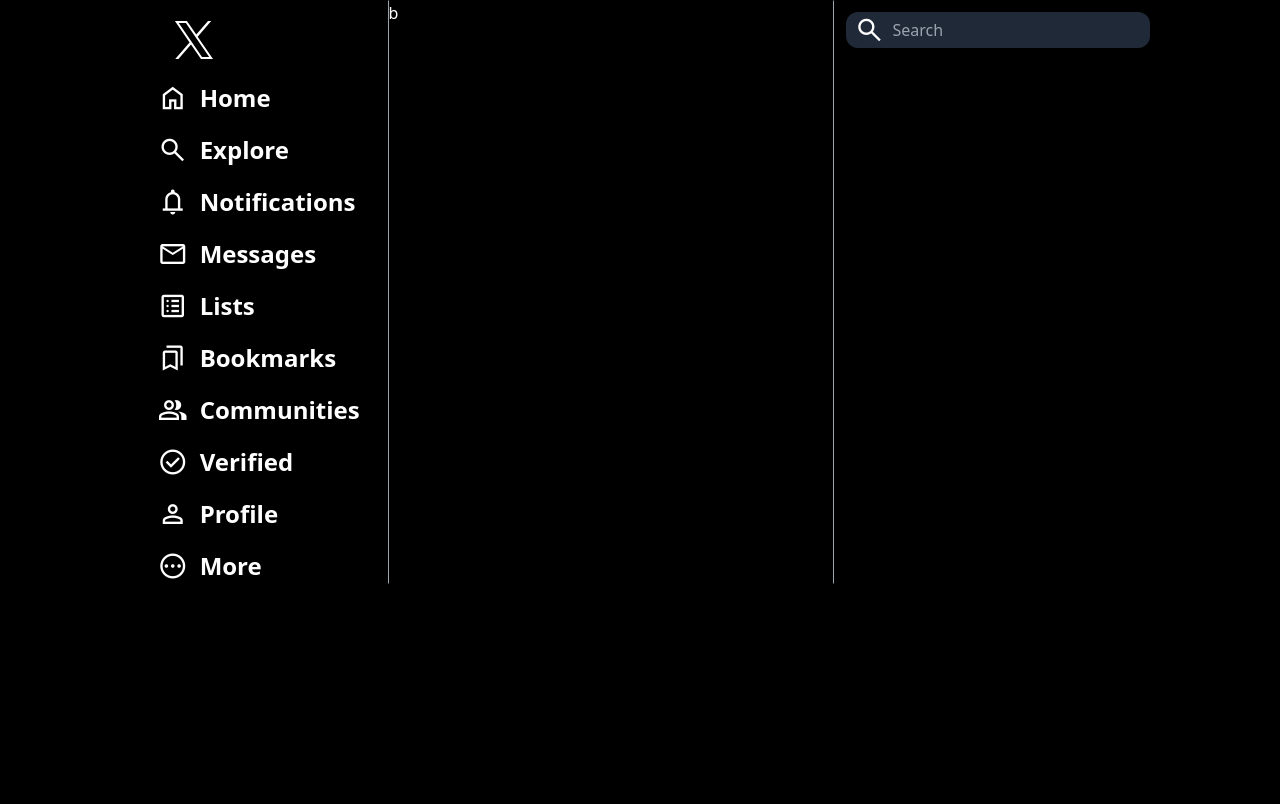
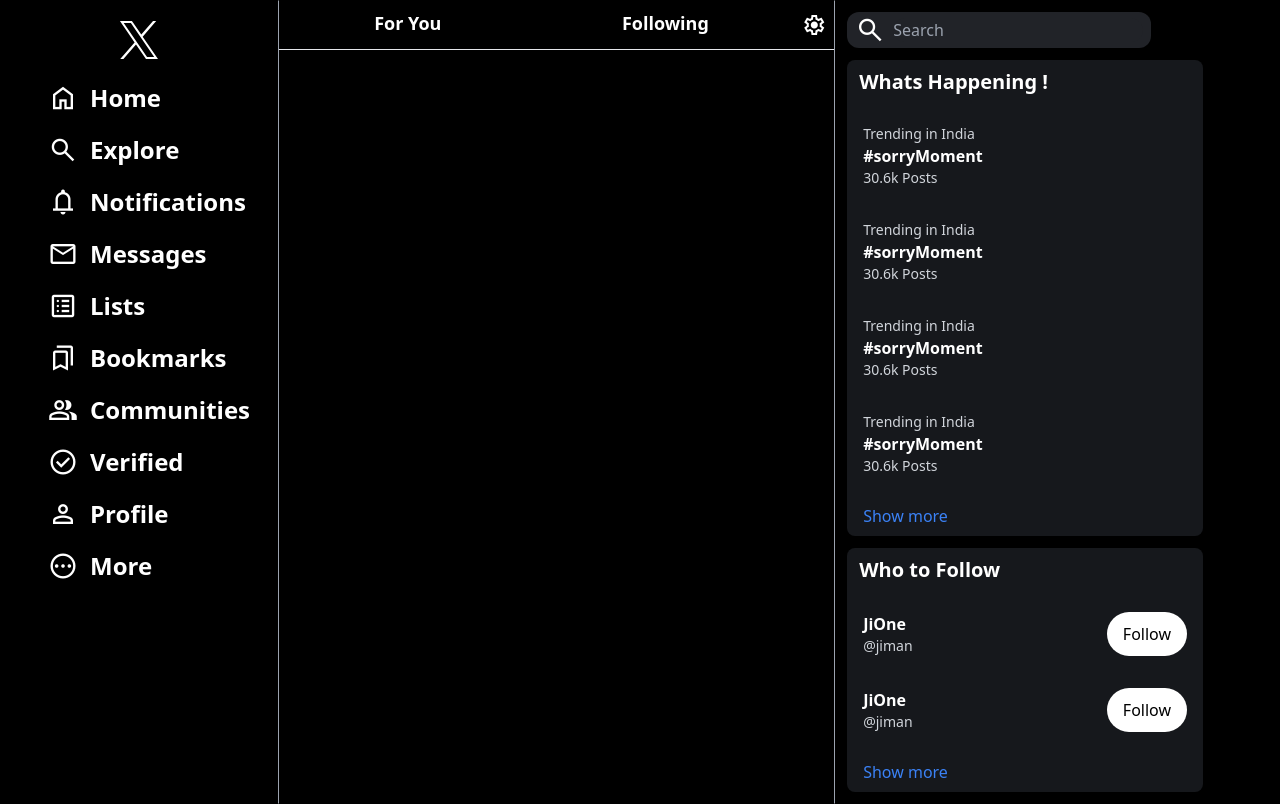
Before and after one commit to sarthakbahal/xclone, a website: page index.html in a window 1280 px wide. Drawn offline with nearby package versions, Linux system fonts and the light colour scheme.

Commit message:
Added third bar

```diff
--- a/index.html
+++ b/index.html
@@ -10,7 +10,7 @@
 </head>
 <body class="bg-black text-white">
     <div class="flex container mx-auto">
-        <div class="first w-[87%]">
+        <div class="first w-[50%]">
             <div class="logo invert">
                 <svg class="m-auto" xmlns="http://www.w3.org/2000/svg" x="0px" y="0px" width="50" height="80" viewBox="0 0 50 50">
                     <path d="M 5.9199219 6 L 20.582031 27.375 L 6.2304688 44 L 9.4101562 44 L 21.986328 29.421875 L 31.986328 44 L 44 44 L 28.681641 21.669922 L 42.199219 6 L 39.029297 6 L 27.275391 19.617188 L 17.933594 6 L 5.9199219 6 z M 9.7167969 8 L 16.880859 8 L 40.203125 42 L 33.039062 42 L 9.7167969 8 z"></path>
@@ -32,13 +32,88 @@
                 </ul>
             </div>
         </div>
-        <div class="second w-full border-[0.5px] border-x-gray-400 border-y-black">b</div>
-        <div class="third w-full">
-            <div class="search bg-gray-800 rounded-xl items-center flex gap-2 px-2 mx-3 my-3 w-fit justify-start">
+        <div class="second w-full border-[0.5px] border-x-gray-400 border-y-black">
+            <div class="top flex">
+                <div class="left w-1/2 text-center p-2 font-bold text-lg hover:underline hover:bg-gray-800">For You</div>
+                <div class="right w-1/2 text-center p-2 font-bold text-lg hover:underline hover:bg-gray-800">Following</div>
+                <div class="settings"><span class="material-symbols-outlined text-2xl p-2 hover:bg-gray-800">settings</span></div>
+            </div>
+            <hr>
+        </div>
+        <div class="third w-[80%] overflow-x-auto">
+            <div class="search bg-[#212328] rounded-xl items-center flex gap-2 px-2 mx-3 my-3 w-fit justify-start">
                 <span class="material-symbols-outlined text-3xl">search</span>
-                <input type="text" class="bg-gray-800 rounded-xl outline-none w-[250px]" placeholder="Search">
+                <input type="text" class="bg-[#212328] rounded-xl outline-none w-[250px]" placeholder="Search">
             </div>
+
+            <div class="whats mx-3 my-3 bg-[#16181c] w-[80%] m-2 rounded-lg space-y-2 ">
+                <h1 class="text-xl font-bold m-1 p-2">Whats Happening !</h1>
+                <div class="items my-1 px-4 p-3 hover:bg-gray-700 cursor-pointer">
+                    <div class="text-sm text-gray-300">Trending in India</div>
+                    <div class="font-bold">#sorryMoment</div>
+                    <div class="text-sm text-gray-300">30.6k Posts</div>
+                </div>
+
+                <div class="items my-1 px-4 p-3 hover:bg-gray-700 cursor-pointer">
+                    <div class="text-sm text-gray-300">Trending in India</div>
+                    <div class="font-bold">#sorryMoment</div>
+                    <div class="text-sm text-gray-300">30.6k Posts</div>
+                </div>
+
+                <div class="items my-1 px-4 p-3 hover:bg-gray-700 cursor-pointer">
+                    <div class="text-sm text-gray-300">Trending in India</div>
+                    <div class="font-bold">#sorryMoment</div>
+                    <div class="text-sm text-gray-300">30.6k Posts</div>
+                </div>
+
+                <div class="items my-1 px-4 p-3 hover:bg-gray-700 cursor-pointer">
+                    <div class="text-sm text-gray-300">Trending in India</div>
+                    <div class="font-bold">#sorryMoment</div>
+                    <div class="text-sm text-gray-300">30.6k Posts</div>
+                </div>
+
+                <div class="show px-4 p-2 hover:bg-gray-700 cursor-pointer">
+                    <div class="text-blue-500">Show more</div>
+                </div>
+
+            </div>
+
+
+            <div class="whats mx-3 my-3 bg-[#16181c] w-[80%] m-2 rounded-lg space-y-2 ">
+
+                <h1 class="text-xl font-bold m-1 p-2">Who to Follow</h1>
+
+                <div class="items my-1 px-4 p-3 hover:bg-gray-700 cursor-pointer flex justify-between">
+                    <div class="profile ">
+                        <div class="font-bold">JiOne</div>
+                        <div class="text-sm text-gray-300">@jiman</div>
+
+                    </div>
+
+                    <button class="bg-white text-black px-4 py-1 rounded-full">Follow</button>
+
+                </div>
+
+                <div class="items my-1 px-4 p-3 hover:bg-gray-700 cursor-pointer flex justify-between">
+                    <div class="profile ">
+                        <div class="font-bold">JiOne</div>
+                        <div class="text-sm text-gray-300">@jiman</div>
+
+                    </div>
+
+                    <button class="bg-white text-black px-4 py-1 rounded-full">Follow</button>
+
+                </div>
+
+                <div class="show px-4 p-2 hover:bg-gray-700 cursor-pointer">
+                    <div class="text-blue-500">Show more</div>
+                </div>
+            </div>
+
+
         </div>
+
+
     </div>
 </body>
 </html>
```
Also changed, not shown: css/output.css.
